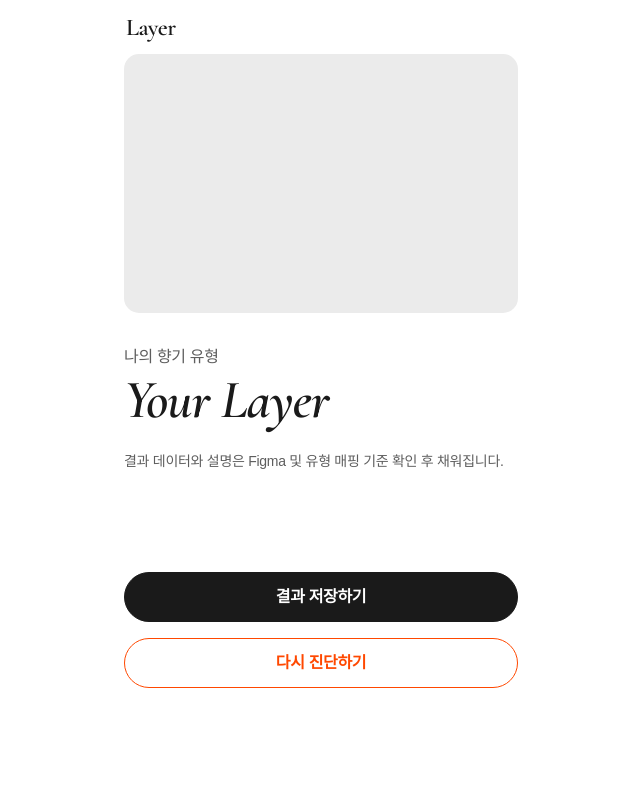
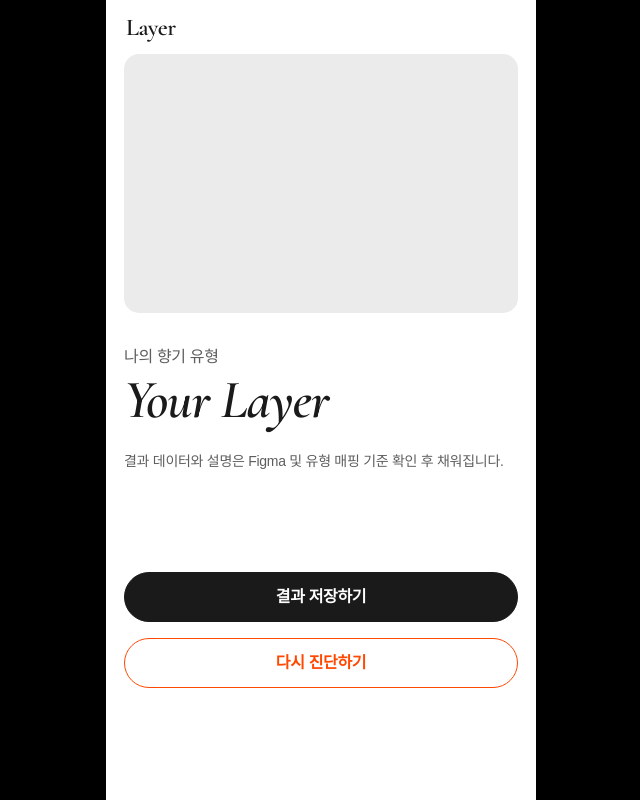
Before and after one commit to na0ee/Ezen_fandomapp_project, a React (Vite) app: page /result in a window 1280 px wide. Shown: the whole page, without its empty margins (319-959 px from the left). Built offline with nearby package versions, Linux system fonts and the light colour scheme; a web font is replaced by a local one.

Commit message:
배경처리

```diff
--- a/src/components/common/PageLayout.tsx
+++ b/src/components/common/PageLayout.tsx
@@ -18,7 +18,7 @@ export function PageLayout({
   contentClassName = "gap-16 px-5",
 }: PageLayoutProps) {
   return (
-    <main className="min-h-dvh bg-off-white">
+    <main className="min-h-dvh bg-black max-[430px]:bg-off-white">
       <div className="mx-auto flex min-h-dvh w-full max-w-[430px] flex-col bg-off-white">
         <Header title={title} action={headerAction} />
         <div className={`wrap flex flex-1 flex-col pt-[54px] pb-[112px] ${contentClassName}`}>{children}</div>
--- a/src/pages/EventPage.tsx
+++ b/src/pages/EventPage.tsx
@@ -559,7 +559,7 @@ function RaffleSection() {
 
 export function EventPage() {
   return (
-    <main className="min-h-dvh bg-off-white" data-node-id={figmaNode.screen}>
+    <main className="min-h-dvh bg-black max-[430px]:bg-off-white" data-node-id={figmaNode.screen}>
       <div className="relative mx-auto flex min-h-dvh w-full max-w-[430px] flex-col bg-off-white">
         <EventHeader />
         <div
--- a/src/pages/HomePage.tsx
+++ b/src/pages/HomePage.tsx
@@ -658,7 +658,7 @@ function GiftSection() {
 
 export function HomePage() {
   return (
-    <main className="min-h-dvh bg-off-white" data-node-id={figmaNode.screen}>
+    <main className="min-h-dvh bg-black max-[430px]:bg-off-white" data-node-id={figmaNode.screen}>
       <div className="relative mx-auto flex min-h-dvh w-full max-w-[430px] flex-col bg-off-white">
         <HomeHeader />
         <div className="wrap flex flex-1 flex-col gap-[64px] pb-[160px]" data-node-id={figmaNode.wrap}>
--- a/src/pages/Magazine/Magazine.tsx
+++ b/src/pages/Magazine/Magazine.tsx
@@ -522,7 +522,7 @@ function ExploreSection() {
 
 export default function MagazinePage() {
   return (
-    <main className="min-h-dvh bg-off-white">
+    <main className="min-h-dvh bg-black max-[430px]:bg-off-white">
       <div className="mx-auto flex min-h-dvh w-full max-w-[430px] flex-col bg-off-white">
         <MagazineHeader />
         <div className="wrap flex flex-col gap-16 pt-[118px] pb-[112px]">
--- a/src/styles/global.css
+++ b/src/styles/global.css
@@ -60,10 +60,18 @@
     min-height: 100vh;
     min-height: 100dvh;
     margin: 0;
-    background: var(--color-off-white);
+    /* 모바일 프레임(max-w 430px) 바깥 여백 — 데스크탑에서 검정 처리 */
+    background: #000000;
     color: var(--color-off-black);
     font-family: var(--font-pretendard);
     -webkit-font-smoothing: antialiased;
+  }
+
+  /* 모바일 뷰포트(430px 이하)에서는 컬럼이 화면을 꽉 채우므로 흰 배경 */
+  @media (max-width: 430px) {
+    body {
+      background: var(--color-off-white);
+    }
   }
 
   button,
```
